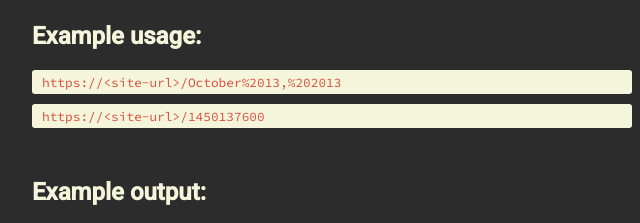
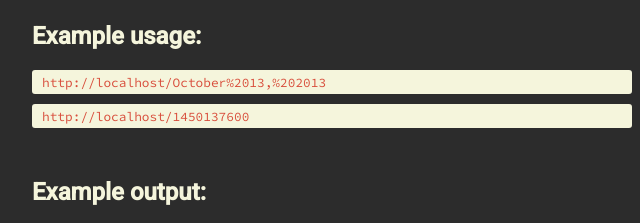
Before and after one commit to SimpliciTea/fcc-timestamp, a website: page public/index.html in a window 1280 px wide. Shown: the part 579-802 px from the top of the page, 308-948 px from the left. Drawn offline with Linux system fonts and the light colour scheme.

Commit message:
added handler to update example links depending on domain

```diff
--- /dev/null
+++ b/app/common/ajax-functions.js
@@ -0,0 +1,12 @@
+var appUrl = window.location.origin;
+var ajaxFunctions = {
+	ready: function ready (fn) {
+		if (typeof fn != 'function')
+			return;
+
+		if (document.readyState === 'complete')
+			return fn();
+
+		document.addEventListener('DOMContentLoaded', fn, false);
+	}
+}
--- /dev/null
+++ b/app/controllers/linkController.client.js
@@ -0,0 +1,14 @@
+'use strict';
+
+(function () {
+	function updateExampleUsageLinks() {
+		var links = document.getElementsByClassName('example-usage');
+
+		for (var i = 0; i < links.length; i++) {
+			var text = links[i].innerHTML;
+			links[i].innerHTML = appUrl + text;
+		}
+	}
+
+	ajaxFunctions.ready(updateExampleUsageLinks);
+}) ();
--- a/public/index.html
+++ b/public/index.html
@@ -30,12 +30,14 @@
 			</aside>
 
 			<h2>Example usage:</h2>
-			<code>https://&lt;site-url&gt;/October%2013,%202013</code>
-			<code>https://&lt;site-url&gt;/1450137600</code>
+			<code class="example-usage">/October%2013,%202013</code>
+			<code class="example-usage">/1450137600</code>
 
 			<h2>Example output:</h2>
 			<code>{ "unix": 1450137600, "natural": "October 13, 2013" }</code>
 		</div>
 
+		<script src="/common/ajax-functions.js" type="text/javascript"></script>
+		<script src="/controllers/linkController.client.js" type="text/javascript"></script>
 	</body>
 </html>
--- a/server.js
+++ b/server.js
@@ -7,6 +7,7 @@ var app = express();
 
 app.use('/controllers', express.static(process.cwd() + '/app/controllers'));
 app.use('/public', express.static(process.cwd() + '/public'));
+app.use('/common', express.static(process.cwd() + '/app/common'));
 
 routes(app);
 
```
